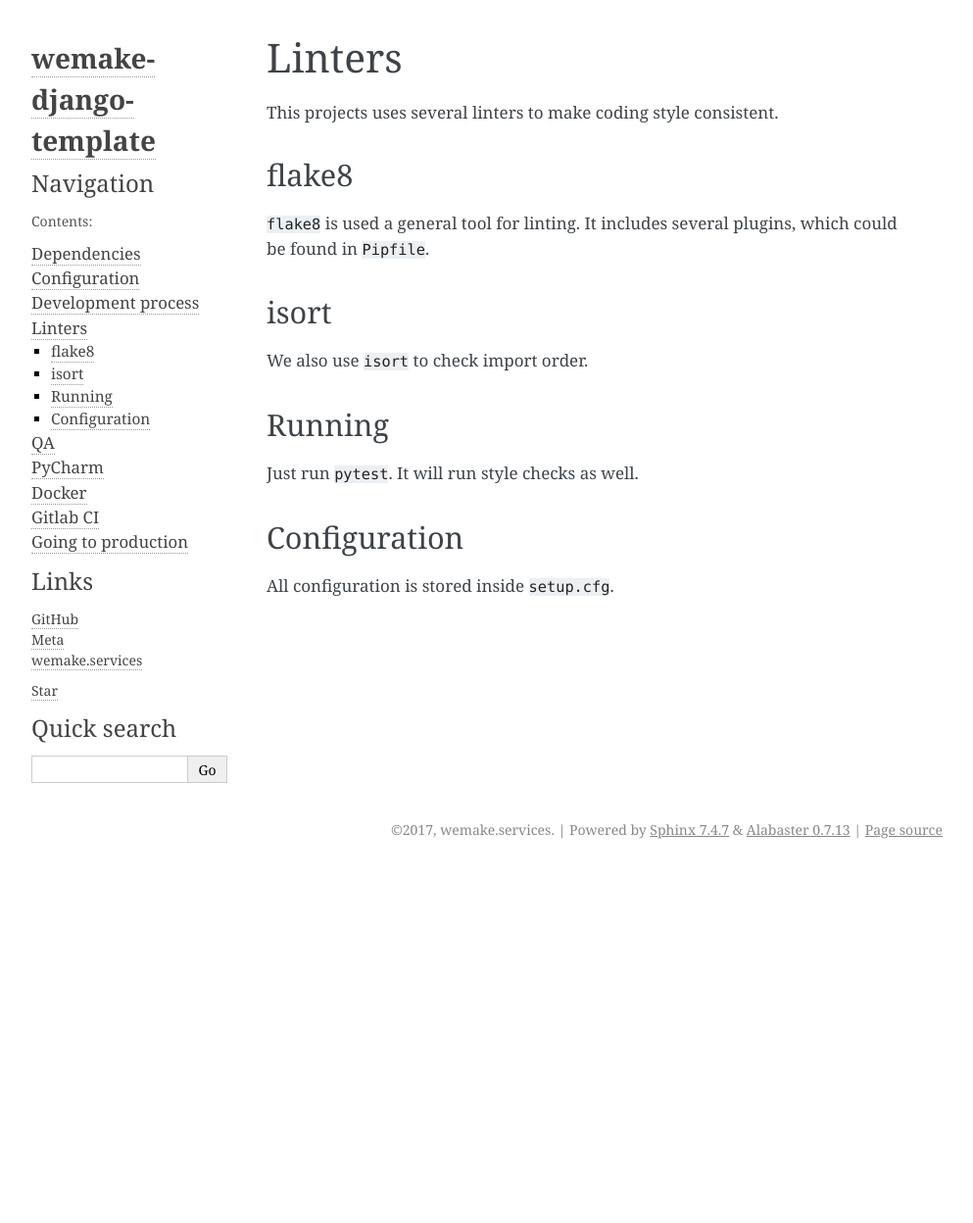
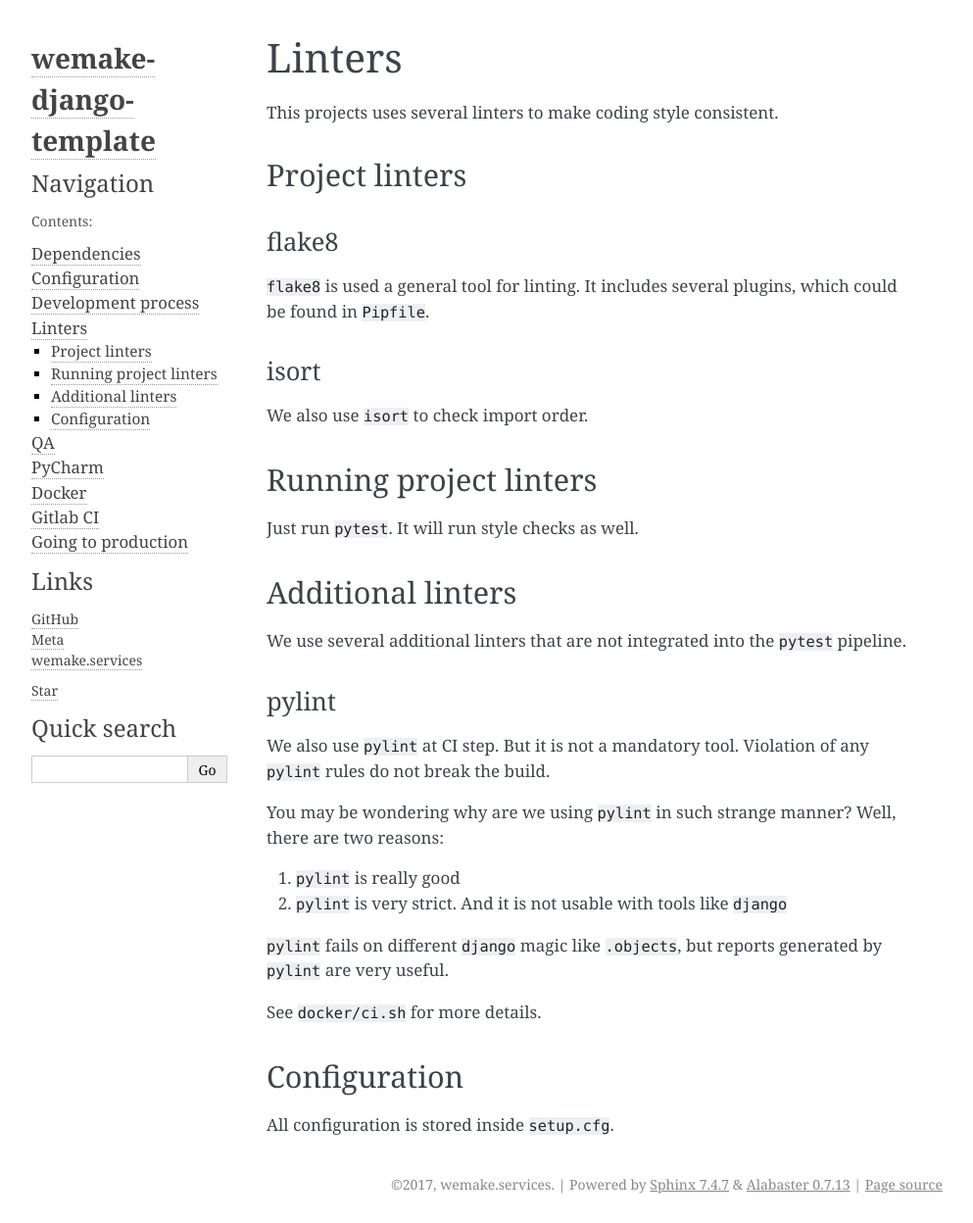
Before and after one commit to wemake-services/wemake-django-template, a Sphinx documentation site: the page built from {{cookiecutter.project_name}}/docs/_pages/template/linters.rst, in a window 1280 px wide. Shown: the whole page at 98% size, without its empty margins (148-1141 px from the left). Built offline with Sphinx 7.4.7, drawn with Linux system fonts in a browser that asks for light colours; pages that are not in the unit, such as notebooks, are missing from menus; the version number could not be read and is left out; before the commit the page ends 900 px from its top, so only the background shows below that.

```diff
--- a/{{cookiecutter.project_name}}/docs/_pages/template/linters.rst
+++ b/{{cookiecutter.project_name}}/docs/_pages/template/linters.rst
@@ -6,23 +6,50 @@
 This projects uses several linters to make coding style consistent.
 
 
+Project linters
+---------------
+
 flake8
-------
+~~~~~~
 
 ``flake8`` is used a general tool for linting.
 It includes several plugins, which could be found in ``Pipfile``.
 
 
 isort
------
+~~~~~
 
 We also use ``isort`` to check import order.
 
 
-Running
--------
+Running project linters
+-----------------------
 
 Just run ``pytest``. It will run style checks as well.
+
+
+Additional linters
+------------------
+
+We use several additional linters that are not
+integrated into the ``pytest`` pipeline.
+
+pylint
+~~~~~~
+
+We also use ``pylint`` at CI step. But it is not a mandatory tool.
+Violation of any ``pylint`` rules do not break the build.
+
+You may be wondering why are we using ``pylint`` in such strange manner?
+Well, there are two reasons:
+
+1. ``pylint`` is really good
+2. ``pylint`` is very strict. And it is not usable with tools like ``django``
+
+``pylint`` fails on different ``django`` magic like ``.objects``, but
+reports generated by ``pylint`` are very useful.
+
+See ``docker/ci.sh`` for more details.
 
 
 Configuration
```
Also changed, not shown: 1 other file.
